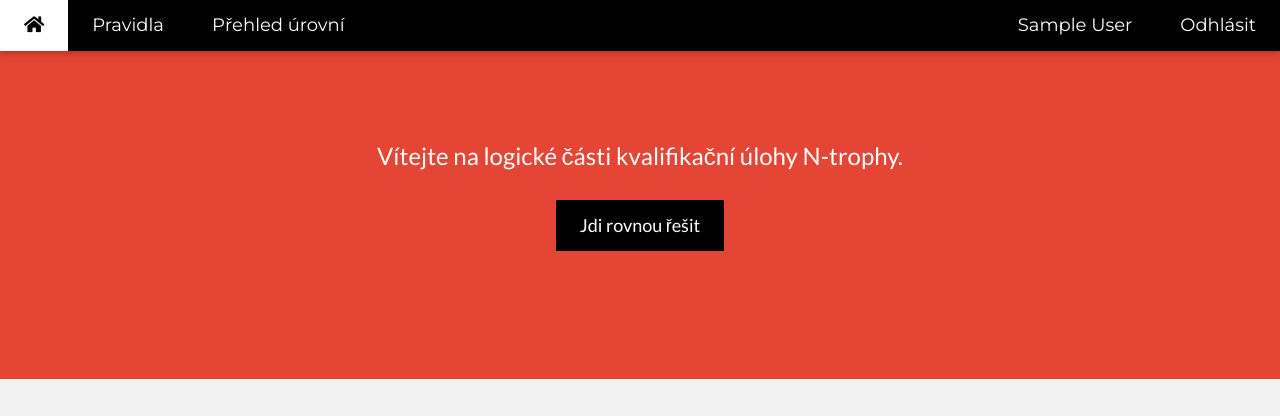
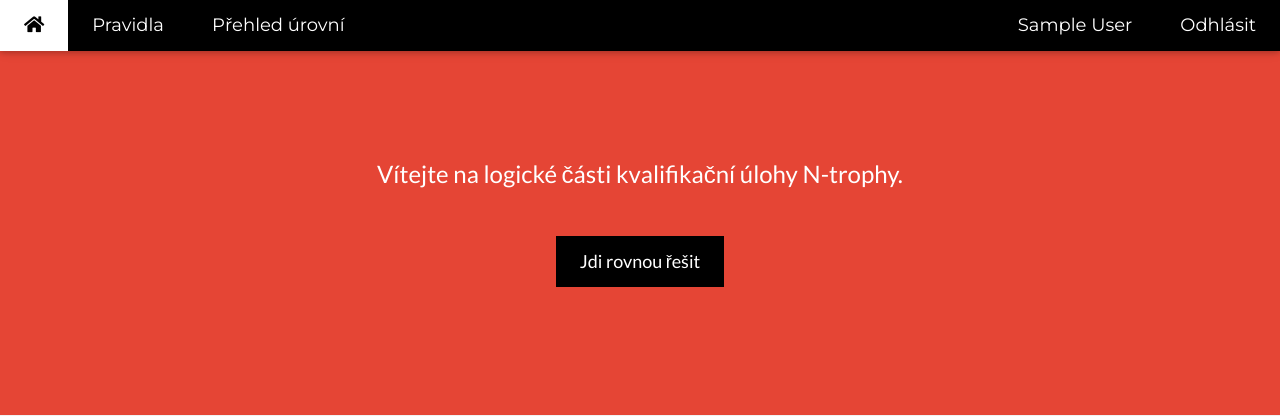
Before and after one commit to N-trophy/ntrophy-2019-logic, a Django app: page / in a window 1280 px wide. Shown: the top 416 px of the page. Run offline with Django 3.2, Linux system fonts and the light colour scheme; the visitor is signed in with stand-in values (Sample User, id 1); data that the repository does not hold is empty.

Commit message:
Added padding.

```diff
--- a/api_server/templates/index.html
+++ b/api_server/templates/index.html
@@ -57,7 +57,7 @@ body,h1,h2,h3,h4,h5,h6 {font-family: "Lato", sans-serif}
 <!-- Header -->
 <header class="w3-container w3-red" style="padding:128px 16px">
     <div class="w3-center">
-      <h3 class="w3-xlarge">Vítejte na logické části kvalifikační úlohy N-trophy.</h3>
+      <h3 class="w3-xlarge w3-padding-large w3-margin">Vítejte na logické části kvalifikační úlohy N-trophy.</h3>
       {% if next_level <= 10 %}
       <a href="/level/{{ next_level }}" class="w3-button w3-black w3-padding-large w3-large w3-margin-top">Jdi rovnou řešit</a>
       {% else %}
```
